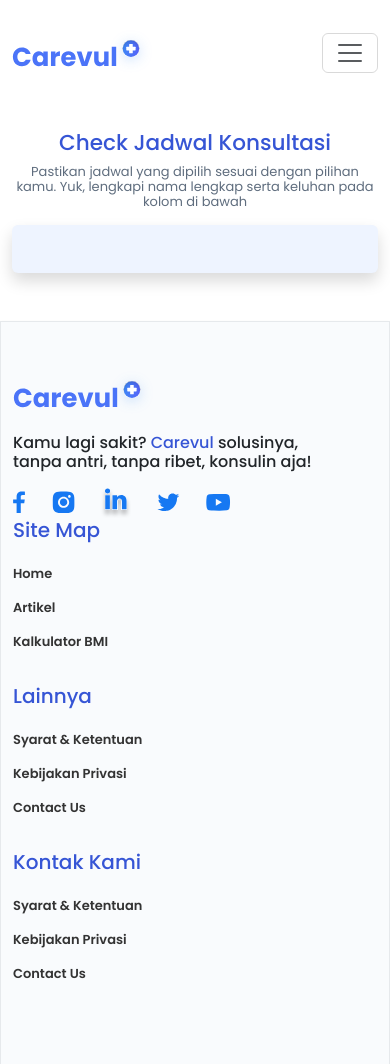
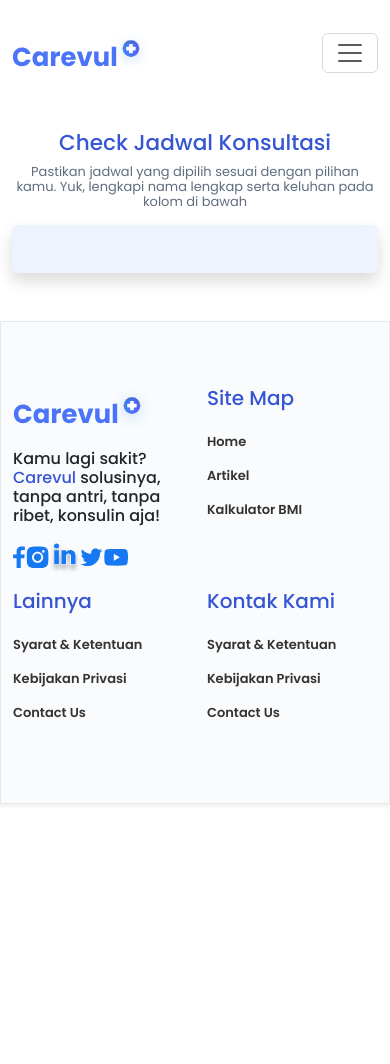
Before and after one commit to Skilvul-KM4-FE8/Responsive-Web, a plain HTML site: page pilih_dokter/pilih_jadwal/check_jadwal/index.html in a window 390 px wide. After the commit the page ends 844 px from the top, so only its background shows below. Drawn offline with nearby package versions, Linux system fonts and the light colour scheme.

Commit message:
fixed bug responsive in footer

```diff
--- a/pilih_dokter/pilih_jadwal/check_jadwal/index.html
+++ b/pilih_dokter/pilih_jadwal/check_jadwal/index.html
@@ -124,7 +124,7 @@
     <footer class="bg-color-footer mt-5 stroke-card-border shadow-sm">
         <div class="container py-5 ">
             <div class="row d-flex justify-content-between">
-                <div class="col-md-5">
+                <div class="col-md-5 col-6 mt-3">
                     <img src="./../assets/images/carevul-logo.svg" alt="">
                     <p class="text-gray"><h6>Kamu lagi sakit? <span class="text-carevul">Carevul </span> solusinya, <br>tanpa antri, tanpa ribet, konsulin aja!</h6></p>
 
@@ -137,7 +137,7 @@
                     </div>
                 </div>
 
-                <div class="col-md">
+                <div class="col-md col-6 mt-3">
                     <h5 class="text-carevul mb-4 ">Site Map</h5>
 
                     <div class="list-footer ">
@@ -148,7 +148,7 @@
                         </p>
                     </div>
                 </div>
-                <div class="col-md">
+                <div class="col-md col-6 mt-3">
                     <h5 class="text-carevul mb-4 ">Lainnya</h5>
 
                     <div class="list-footer ">
@@ -159,7 +159,7 @@
                         </p>
                     </div>
                 </div>
-                <div class="col-md">
+                <div class="col-md col-6 mt-3">
                     <h5 class="text-carevul mb-4 ">Kontak Kami</h5>
 
                     <div class="list-footer ">
--- a/pilih_dokter/pilih_jadwal/check_jadwal/js/check_jadwal.js
+++ b/pilih_dokter/pilih_jadwal/check_jadwal/js/check_jadwal.js
@@ -98,7 +98,7 @@ fetch(`https://64506b72a3221969114a2d25.mockapi.io/doctors?id=${tempData.id}&pag
         localStorage.setItem("booked-doctors", JSON.stringify(newBookedDoctor));
       }
 
-      window.location.href = `../?category=umum`;
+      window.location.href = `./../../../ruang_konsultasi`;
     };
 
     formBooked.addEventListener("submit", handleSubmitForm);
--- a/pilih_dokter/pilih_jadwal/js/module/event_button_booked.js
+++ b/pilih_dokter/pilih_jadwal/js/module/event_button_booked.js
@@ -2,6 +2,6 @@ export  function eventBtnBooked  ()  {
     const btnBook = document.querySelector("#book-btn");
     btnBook.addEventListener("click", (e) => {
       e.preventDefault();
-      // window.location.href = `../?category=umum`;
+      window.location.href = `./check_jadwal`;
     });
   }
--- a/ruang_konsultasi/js/ruang_konsultasi.js
+++ b/ruang_konsultasi/js/ruang_konsultasi.js
@@ -15,6 +15,7 @@ const thisDay = today.getDate();
 let card = ''
 // do if booked doctor exists in local storage
 if (bookedDoctorInLocalStorage) {
+    containerDoctorList.innerHTML = ""
     bookedDoctorInLocalStorage.forEach( doctor => {
         let consultDate = parseInt(doctor.bookedDate)
         console.log(consultDate)
```
Also changed, not shown: pilih_dokter/index.html (+4 -4 lines), pilih_dokter/pilih_jadwal/index.html (+4 -4 lines), ruang_konsultasi/index.html (+4 -4 lines).
